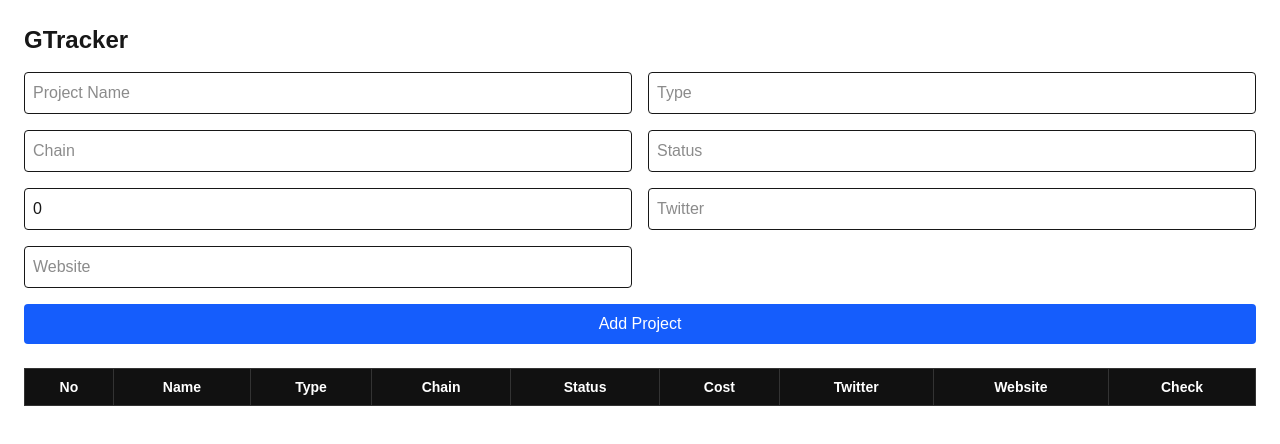
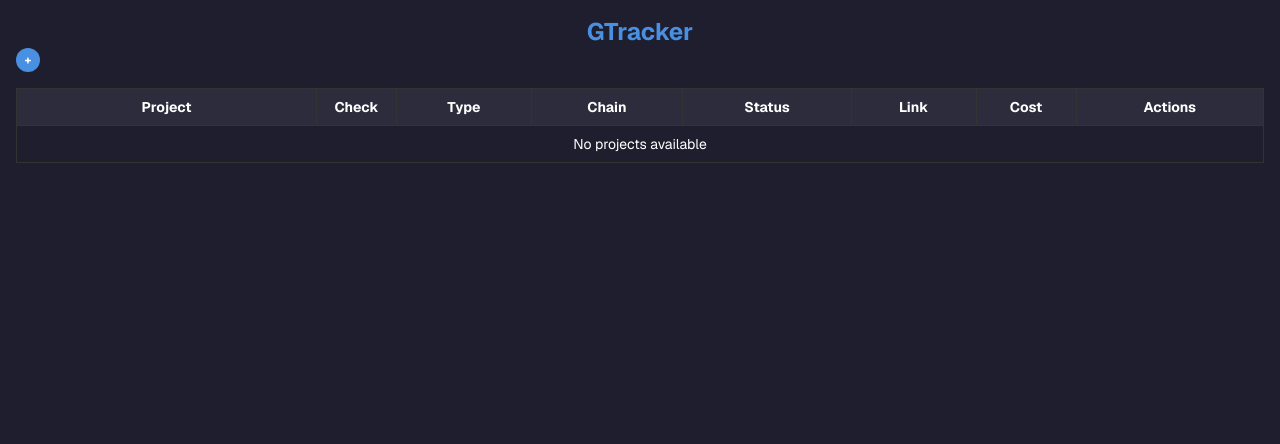
Before and after one commit to gardea22/GTracker, a Next.js app: page / in a window 1280 px wide. Shown: the top 444 px of the page. Built offline with nearby package versions, Linux system fonts and the light colour scheme.

Commit message:
Update page.tsx

```diff
--- a/app/page.tsx
+++ b/app/page.tsx
@@ -1,20 +1,24 @@
 'use client';
 
-import { useEffect, useState } from 'react';
+import React, { useState } from 'react';
 
+// Tipe data untuk Project
 type Project = {
   name: string;
   type: string;
   chain: string;
   status: string;
   cost: number;
-  twitter: string;
-  website: string;
-  checkedAt?: number; // waktu terakhir dicheck
+  twitter: string | "";
+  website: string | "";
 };
 
-export default function GTracker() {
+const Dashboard = () => {
+  const [showModal, setShowModal] = useState(false);
   const [projectList, setProjectList] = useState<Project[]>([]);
+  const [loading, setLoading] = useState(false);
+  const [editingProjectIndex, setEditingProjectIndex] = useState<number | null>(null);
+
   const [formData, setFormData] = useState<Project>({
     name: '',
     type: '',
@@ -23,39 +27,51 @@ export default function GTracker() {
     cost: 0,
     twitter: '',
     website: '',
-    checkedAt: 0, // default X
   });
 
-  // Cek apakah masih dalam 24 jam setelah dicek
-  const isChecked = (checkedAt?: number) => {
-    if (!checkedAt) return false;
-    const now = Date.now();
-    return now - checkedAt < 24 * 60 * 60 * 1000;
+  // Fungsi validasi URL
+  const isValidUrl = (url: string) => {
+    return url === "" || /^https?:\/\/.+$/.test(url);
   };
 
-  // Toggle check
-  const toggleCheck = (index: number) => {
-    const updatedProjectList = [...projectList];
-    const project = updatedProjectList[index];
-    if (isChecked(project.checkedAt)) {
-      project.checkedAt = 0;
-    } else {
-      project.checkedAt = Date.now();
-    }
-    setProjectList(updatedProjectList);
+  // Fungsi pengecekan validitas lengkap
+  const isProjectValid = (project: Project) => {
+    return (
+      project.name.trim() !== '' &&
+      project.type.trim() !== '' &&
+      project.chain.trim() !== '' &&
+      project.status.trim() !== '' &&
+      project.cost >= 0 &&
+      isValidUrl(project.twitter) &&
+      isValidUrl(project.website)
+    );
   };
 
-  const handleChange = (e: React.ChangeEvent<HTMLInputElement | HTMLSelectElement>) => {
-    const { name, value } = e.target;
-    setFormData((prevData) => ({
-      ...prevData,
-      [name]: name === 'cost' ? parseInt(value) : value,
-    }));
-  };
-
+  // Fungsi handle submit
   const handleSubmit = (e: React.FormEvent) => {
     e.preventDefault();
-    setProjectList((prevList) => [...prevList, formData]);
+    setLoading(true);
+
+    if (!isValidUrl(formData.twitter) || !isValidUrl(formData.website)) {
+      alert("Twitter atau Website URL tidak valid (harus diawali http:// atau https://)");
+      setLoading(false);
+      return;
+    }
+
+    if (formData.cost < 0) {
+      alert("Cost tidak boleh kurang dari 0.");
+      setLoading(false);
+      return;
+    }
+
+    if (editingProjectIndex !== null) {
+      const updatedProjectList = [...projectList];
+      updatedProjectList[editingProjectIndex] = formData;
+      setProjectList(updatedProjectList);
+    } else {
+      setProjectList([...projectList, formData]);
+    }
+
     setFormData({
       name: '',
       type: '',
@@ -64,127 +80,161 @@ export default function GTracker() {
       cost: 0,
       twitter: '',
       website: '',
-      checkedAt: 0, // reset
     });
+
+    setShowModal(false);
+    setEditingProjectIndex(null);
+    setLoading(false);
+  };
+
+  // Fungsi untuk perubahan form input
+  const handleChange = (e: React.ChangeEvent<HTMLInputElement | HTMLSelectElement>) => {
+    const { name, value } = e.target;
+    setFormData((prev) => ({
+      ...prev,
+      [name]: name === 'cost' ? Number(value) : value,
+    }));
+  };
+
+  const handleEdit = (index: number) => {
+    setEditingProjectIndex(index);
+    setFormData(projectList[index]);
+    setShowModal(true);
+  };
+
+  const handleDelete = (index: number) => {
+    const confirmed = window.confirm("Apakah kamu yakin ingin menghapus proyek ini?");
+    if (!confirmed) return;
+
+    const updatedProjectList = projectList.filter((_, i) => i !== index);
+    setProjectList(updatedProjectList);
   };
 
   return (
-    <div className="p-6 max-w-7xl mx-auto">
-      <h1 className="text-2xl font-bold mb-4">GTracker</h1>
+    <div className="font-sans p-4 bg-[#1e1e2f] min-h-screen text-white">
+      <h1 className="text-center text-[#4A90E2] text-2xl font-bold">GTracker</h1>
 
-      <form onSubmit={handleSubmit} className="grid grid-cols-2 gap-4 mb-6">
-        <input
-          type="text"
-          name="name"
-          placeholder="Project Name"
-          value={formData.name}
-          onChange={handleChange}
-          className="p-2 border rounded"
-        />
-        <input
-          type="text"
-          name="type"
-          placeholder="Type"
-          value={formData.type}
-          onChange={handleChange}
-          className="p-2 border rounded"
-        />
-        <input
-          type="text"
-          name="chain"
-          placeholder="Chain"
-          value={formData.chain}
-          onChange={handleChange}
-          className="p-2 border rounded"
-        />
-        <input
-          type="text"
-          name="status"
-          placeholder="Status"
-          value={formData.status}
-          onChange={handleChange}
-          className="p-2 border rounded"
-        />
-        <input
-          type="number"
-          name="cost"
-          placeholder="Cost"
-          value={formData.cost}
-          onChange={handleChange}
-          className="p-2 border rounded"
-        />
-        <input
-          type="text"
-          name="twitter"
-          placeholder="Twitter"
-          value={formData.twitter}
-          onChange={handleChange}
-          className="p-2 border rounded"
-        />
-        <input
-          type="text"
-          name="website"
-          placeholder="Website"
-          value={formData.website}
-          onChange={handleChange}
-          className="p-2 border rounded"
-        />
-        <button type="submit" className="bg-blue-600 text-white px-4 py-2 rounded col-span-2">
-          Add Project
+      <div className="flex justify-start mb-4">
+        <button
+          onClick={() => setShowModal(true)}
+          className="bg-[#4A90E2] text-white w-6 h-6 rounded-full text-xs font-bold flex items-center justify-center"
+        >
+          +
         </button>
-      </form>
+      </div>
 
-      <div className="overflow-x-auto">
-        <table className="w-full border-collapse border border-[#333] text-sm">
-          <thead>
-            <tr className="bg-[#111] text-white">
-              <th className="border border-[#333] p-2">No</th>
-              <th className="border border-[#333] p-2">Name</th>
-              <th className="border border-[#333] p-2">Type</th>
-              <th className="border border-[#333] p-2">Chain</th>
-              <th className="border border-[#333] p-2">Status</th>
-              <th className="border border-[#333] p-2">Cost</th>
-              <th className="border border-[#333] p-2">Twitter</th>
-              <th className="border border-[#333] p-2">Website</th>
-              <th className="border border-[#333] p-2">Check</th>
+      <table className="w-full border-collapse mt-2 text-sm">
+        <thead>
+          <tr className="bg-[#2c2c3c] text-white">
+            <th className="border border-[#333] p-2 font-bold w-[300px]">Project</th>
+            <th className="border border-[#333] p-2 font-bold w-[80px]">Check</th>
+            <th className="border border-[#333] p-2 font-bold">Type</th>
+            <th className="border border-[#333] p-2 font-bold">Chain</th>
+            <th className="border border-[#333] p-2 font-bold">Status</th>
+            <th className="border border-[#333] p-2 font-bold">Link</th>
+            <th className="border border-[#333] p-2 font-bold w-[100px]">Cost</th>
+            <th className="border border-[#333] p-2 font-bold">Actions</th>
+          </tr>
+        </thead>
+        <tbody>
+          {projectList.length === 0 ? (
+            <tr>
+              <td colSpan={8} className="border border-[#333] p-2 text-center bg-[#1e1e2f]">
+                No projects available
+              </td>
             </tr>
-          </thead>
-          <tbody>
-            {projectList.map((project, index) => (
-              <tr key={index} className="text-center">
-                <td className="border border-[#333] p-2">{index + 1}</td>
-                <td className="border border-[#333] p-2">{project.name}</td>
-                <td className="border border-[#333] p-2">{project.type}</td>
-                <td className="border border-[#333] p-2">{project.chain}</td>
-                <td className="border border-[#333] p-2">{project.status}</td>
-                <td className="border border-[#333] p-2">${project.cost}</td>
-                <td className="border border-[#333] p-2">
-                  <a href={project.twitter} target="_blank" rel="noopener noreferrer" className="text-blue-500">
-                    Twitter
-                  </a>
+          ) : (
+            projectList.map((project, index) => (
+              <tr key={index} className="bg-[#1e1e2f]">
+                <td className="border border-[#333] p-2 text-center">{project.name}</td>
+                <td className="border border-[#333] p-2 text-center">
+                  {isProjectValid(project) ? '✔️' : '❌'}
                 </td>
-                <td className="border border-[#333] p-2">
-                  <a href={project.website} target="_blank" rel="noopener noreferrer" className="text-blue-500">
-                    Website
-                  </a>
+                <td className="border border-[#333] p-2 text-center">{project.type}</td>
+                <td className="border border-[#333] p-2 text-center">{project.chain}</td>
+                <td className="border border-[#333] p-2 text-center">{project.status}</td>
+                <td className="border border-[#333] p-2 text-center">
+                  {project.twitter && (
+                    <a href={project.twitter} target="_blank" rel="noopener noreferrer" className="inline-block">
+                      <div className="w-5 h-5 rounded-full bg-[#1DA1F2] flex items-center justify-center text-white text-sm">X</div>
+                    </a>
+                  )}
+                  {project.website && (
+                    <a href={project.website} target="_blank" rel="noopener noreferrer" className="inline-block ml-2">
+                      <div className="w-5 h-5 rounded-full bg-[#00BFFF] flex items-center justify-center text-white text-sm">🌐</div>
+                    </a>
+                  )}
                 </td>
+                <td className="border border-[#333] p-2 text-center">${project.cost}</td>
                 <td className="border border-[#333] p-2 text-center">
-                  <button
-                    onClick={() => toggleCheck(index)}
-                    className={`w-6 h-6 rounded-full flex items-center justify-center text-sm font-bold transition-all duration-300 ${
-                      isChecked(project.checkedAt)
-                        ? 'bg-green-500 text-white'
-                        : 'bg-red-500 text-white'
-                    }`}
-                  >
-                    {isChecked(project.checkedAt) ? '✓' : 'X'}
-                  </button>
+                  <button onClick={() => handleEdit(index)} className="text-yellow-400 hover:text-yellow-500">Edit</button>
+                  <button onClick={() => handleDelete(index)} className="ml-2 text-red-500 hover:text-red-600">Delete</button>
                 </td>
               </tr>
-            ))}
-          </tbody>
-        </table>
-      </div>
+            ))
+          )}
+        </tbody>
+      </table>
+
+      {/* Modal Form */}
+      {showModal && (
+        <div className="fixed inset-0 bg-black bg-opacity-70 flex items-center justify-center z-50">
+          <div className="bg-[#2b2b2b] p-8 rounded-xl w-full max-w-lg text-white shadow-lg">
+            <h2 className="text-[#4A90E2] text-xl font-semibold text-center mb-4">
+              {editingProjectIndex !== null ? 'Edit Project' : 'Add New Project'}
+            </h2>
+            <form onSubmit={handleSubmit}>
+              <div className="flex gap-4">
+                <div className="flex-1">
+                  <input name="name" type="text" placeholder="Project Name" required value={formData.name} onChange={handleChange} className="w-full p-3 mt-3 rounded-md bg-[#3b3b3b] text-white text-sm outline-none shadow-inner shadow-[#555]" />
+                  <select name="type" required value={formData.type} onChange={handleChange} className="w-full p-3 mt-3 rounded-md bg-[#3b3b3b] text-white text-sm outline-none shadow-inner shadow-[#555]">
+                    <option value="" disabled>Type</option>
+                    <option value="Testnet">Testnet</option>
+                    <option value="DePin">DePin</option>
+                    <option value="Point">Point</option>
+                    <option value="MiniApp">MiniApp</option>
+                    <option value="Wallet">Wallet</option>
+                  </select>
+                  <select name="chain" required value={formData.chain} onChange={handleChange} className="w-full p-3 mt-3 rounded-md bg-[#3b3b3b] text-white text-sm outline-none shadow-inner shadow-[#555]">
+                    <option value="" disabled>Chain</option>
+                    <option value="Ethereum">Ethereum</option>
+                    <option value="Solana">Solana</option>
+                    <option value="BNB">BNB</option>
+                    <option value="Base">Base</option>
+                    <option value="Polygon">Polygon</option>
+                    <option value="OP">OP</option>
+                    <option value="Other">Other</option>
+                  </select>
+                </div>
+                <div className="flex-1">
+                  <select name="status" required value={formData.status} onChange={handleChange} className="w-full p-3 mt-3 rounded-md bg-[#3b3b3b] text-white text-sm outline-none shadow-inner shadow-[#555]">
+                    <option value="" disabled>Status</option>
+                    <option value="Waitlist">Waitlist</option>
+                    <option value="Early Access">Early Access</option>
+                    <option value="Active">Active</option>
+                    <option value="Snapshot">Snapshot</option>
+                    <option value="Claim">Claim</option>
+                    <option value="End">End</option>
+                  </select>
+                  <input name="cost" type="number" placeholder="Cost" required value={formData.cost} onChange={handleChange} min="0" className="w-full p-3 mt-3 rounded-md bg-[#3b3b3b] text-white text-sm outline-none shadow-inner shadow-[#555]" />
+                  <input name="twitter" type="text" placeholder="Twitter" value={formData.twitter} onChange={handleChange} className="w-full p-3 mt-3 rounded-md bg-[#3b3b3b] text-white text-sm outline-none shadow-inner shadow-[#555]" />
+                  <input name="website" type="text" placeholder="Website" value={formData.website} onChange={handleChange} className="w-full p-3 mt-3 rounded-md bg-[#3b3b3b] text-white text-sm outline-none shadow-inner shadow-[#555]" />
+                </div>
+              </div>
+              <div className="mt-6 text-center">
+                <button type="submit" disabled={loading} className="bg-[#4A90E2] text-white font-bold px-5 py-2 rounded-md mr-2">
+                  {loading ? 'Submitting...' : 'Submit'}
+                </button>
+                <button type="button" onClick={() => setShowModal(false)} className="bg-[#444] text-white font-bold px-5 py-2 rounded-md">
+                  Cancel
+                </button>
+              </div>
+            </form>
+          </div>
+        </div>
+      )}
     </div>
   );
-}
+};
+
+export default Dashboard;
```
